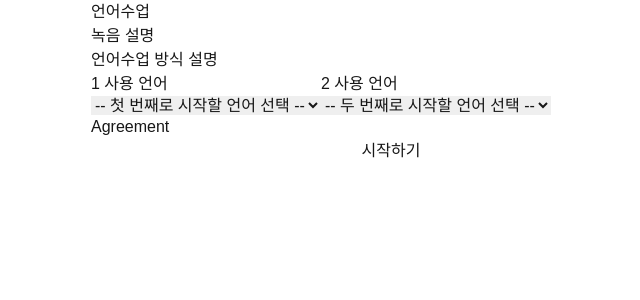
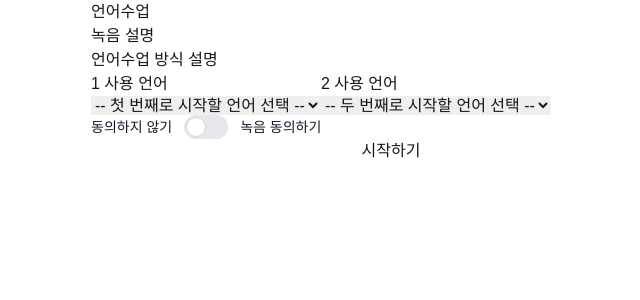
Before and after one commit to someone-to-speak/OnePeak, a Next.js app: page /lesson in a window 1280 px wide. Shown: the top 300 px of the page, without its empty margins (249-889 px from the left). Built offline with nearby package versions, Linux system fonts and the light colour scheme.

Commit message:
feat: 녹음동의 토글스위치 형태만들기

```diff
--- a/src/components/Agreement.tsx
+++ b/src/components/Agreement.tsx
@@ -1,7 +1,23 @@
-import React from "react";
+"use client";
+import React, { useState } from "react";
 
 const Agreement = () => {
-  return <div>Agreement</div>;
+  const [isAgree, setIsAgree] = useState(false);
+
+  const handleToggleChange = () => {
+    setIsAgree(!isAgree);
+  };
+
+  return (
+    <div>
+      <label className="inline-flex items-center me-5 cursor-pointer">
+        <span className="me-3 text-sm font-medium text-gray-900 dark:text-gray-300">동의하지 않기</span>
+        <input type="checkbox" value="" className="sr-only peer" onChange={handleToggleChange} />
+        <div className="relative w-11 h-6 bg-gray-200 rounded-full peer dark:bg-gray-700 peer-focus:ring-4 peer-focus:ring-green-300 dark:peer-focus:ring-green-800 peer-checked:after:translate-x-full rtl:peer-checked:after:-translate-x-full peer-checked:after:border-white after:content-[''] after:absolute after:top-0.5 after:start-[2px] after:bg-white after:border-gray-300 after:border after:rounded-full after:h-5 after:w-5 after:transition-all dark:border-gray-600 peer-checked:bg-green-600"></div>
+        <span className="ms-3 text-sm font-medium text-gray-900 dark:text-gray-300">녹음 동의하기</span>
+      </label>
+    </div>
+  );
 };
 
 export default Agreement;
```
